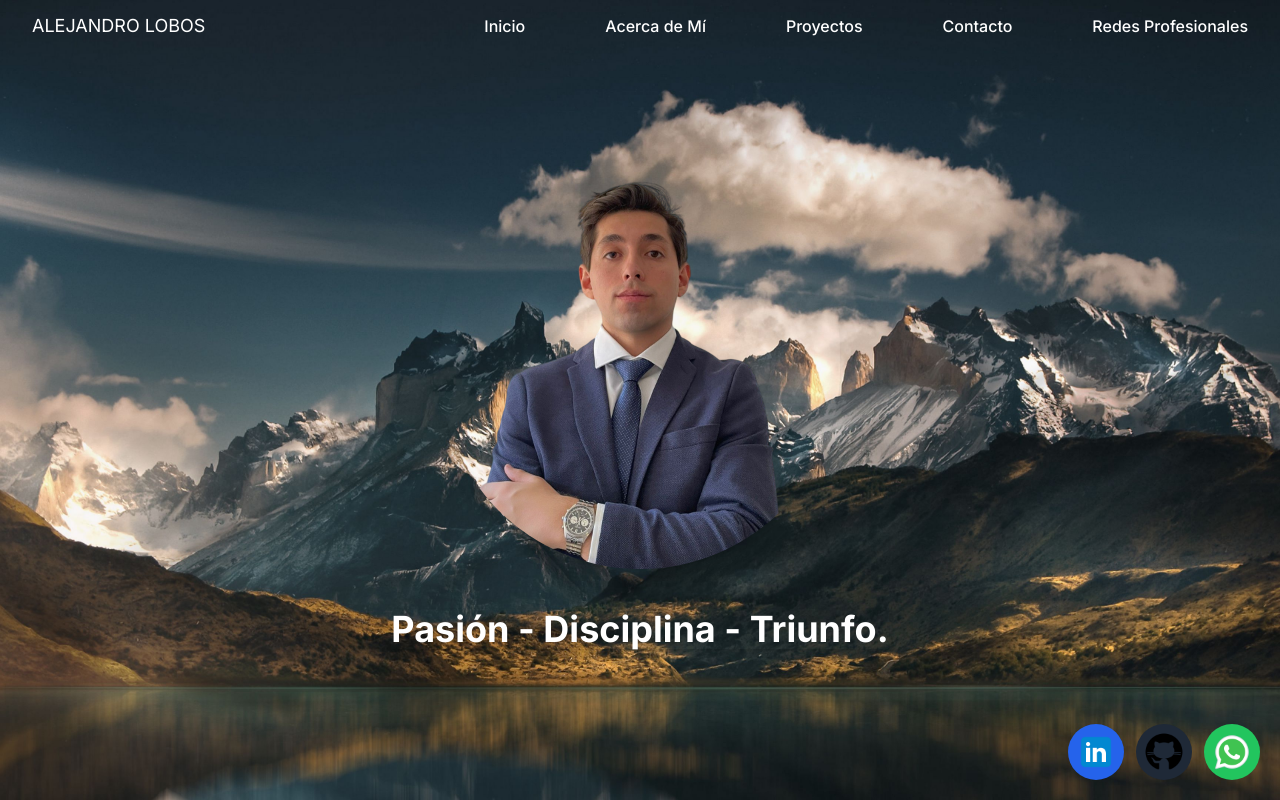
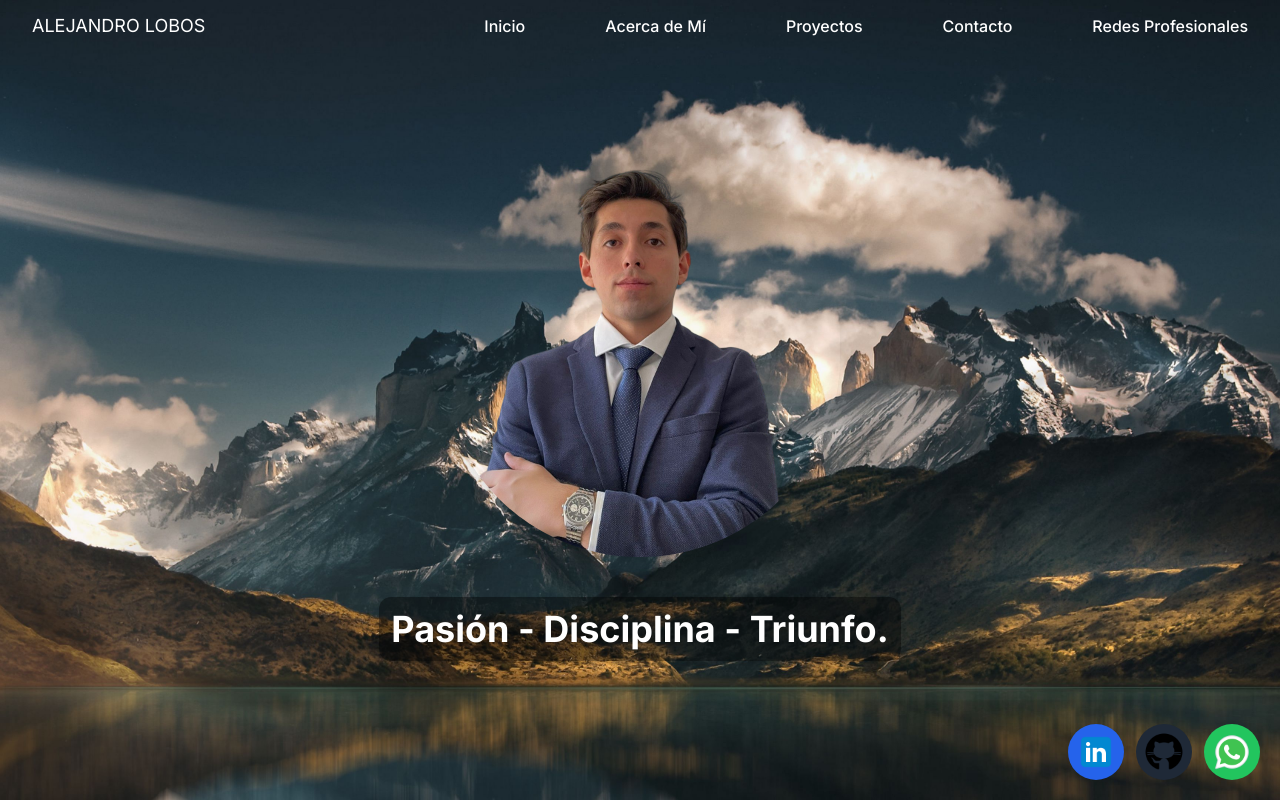
Before and after one commit to alejandro-lobos/PaginaPersonal, a Next.js app: page / in a window 1280 px wide. Built offline with nearby package versions, Linux system fonts and the light colour scheme; no server answers; a web font is replaced by a local one.

Commit message:
transparencia mensaje

```diff
--- a/src/components/Banner.jsx
+++ b/src/components/Banner.jsx
@@ -11,9 +11,10 @@ const Banner = () => {
           alt="Alejandro Lobos"
           className="w-1/3 h-auto rounded-full shadow-lg"
         />
-        <p className="mt-10 text-2xl md:text-3xl lg:text-4xl font-bold text-white shadow-md">
-          Pasión - Disciplina - Triunfo.
-        </p>
+      <p className="mt-10 text-2xl md:text-3xl lg:text-4xl font-bold text-white shadow-md bg-black bg-opacity-40 p-3 rounded-xl">
+        Pasión - Disciplina - Triunfo.
+      </p>
+
       </div>
     </div>
   );
```
